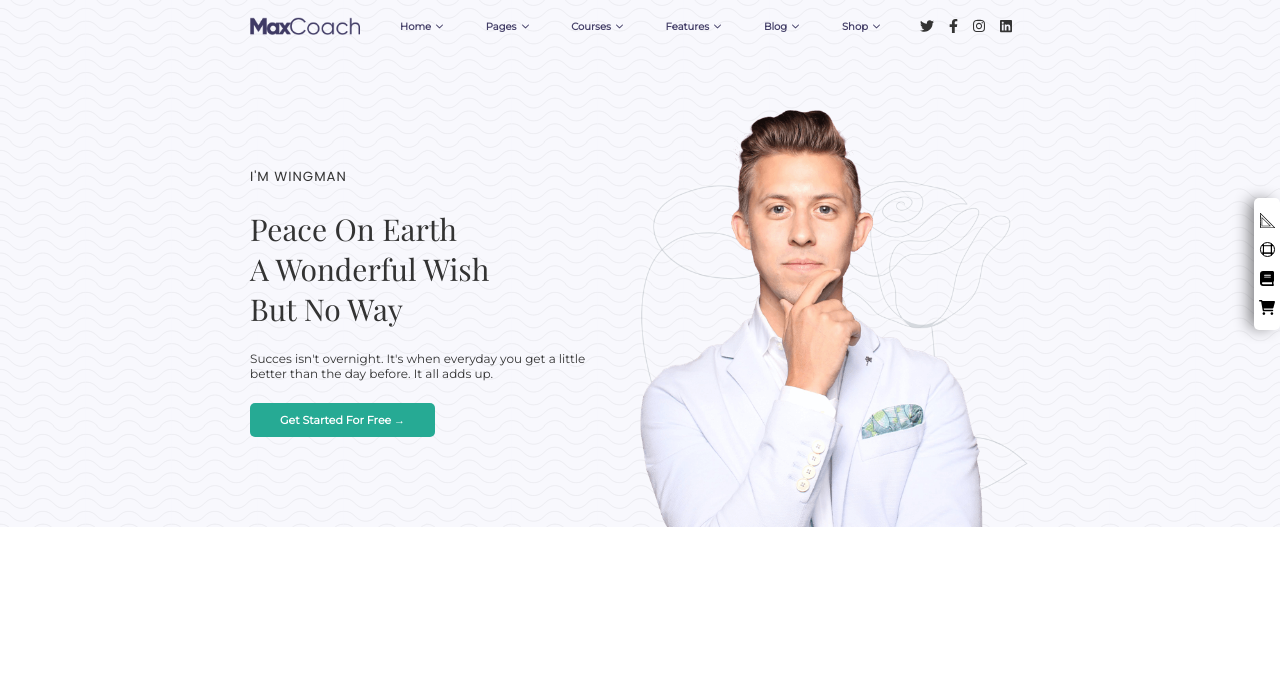
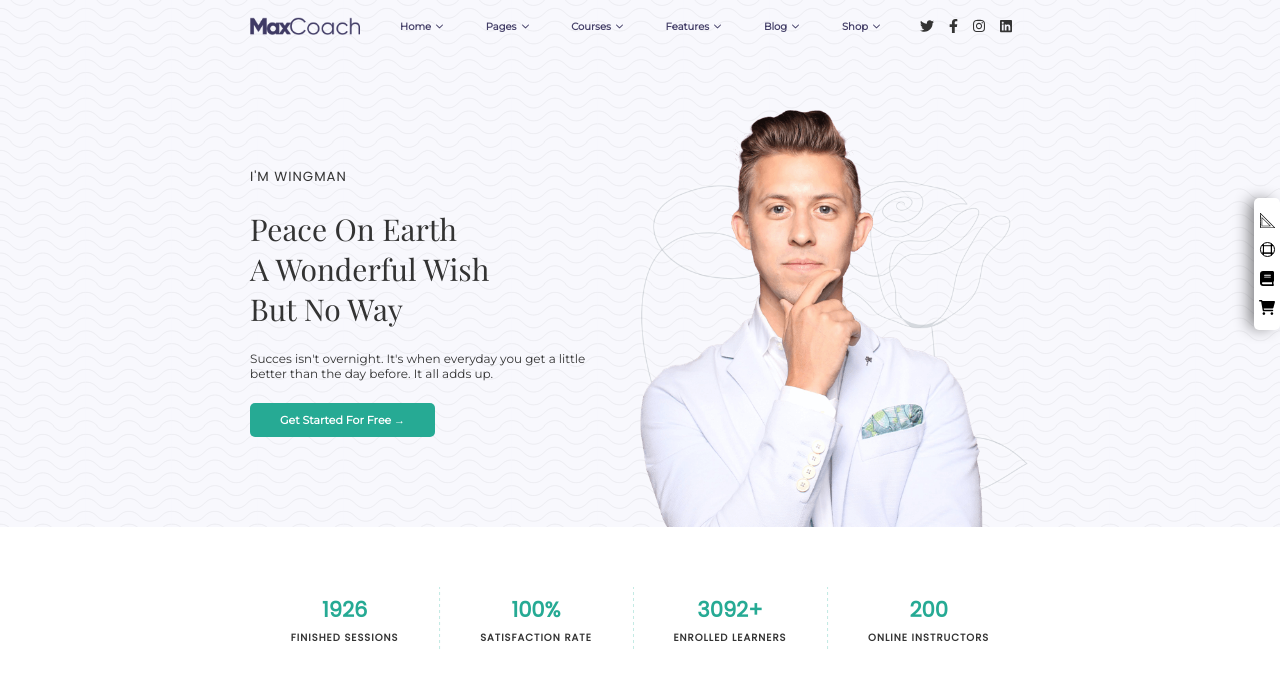
Before and after one commit to Miyka96/proj-html-vuejs, a Vue app: page / in a window 1280 px wide. Shown: the top 688 px of the page. Built offline with nearby package versions, Linux system fonts and the light colour scheme.

Commit message:
about me, statistics

```diff
--- a/src/components/AboutMe.vue
+++ b/src/components/AboutMe.vue
@@ -1,7 +1,19 @@
 <template>
   <section class="container-fluid">
     <div class="container">
-
+      <!-- statistiche -->
+      <div class="statistics">
+        <ul class="stat-ul">
+          <li class="stat-li" v-for="(el, i) in statistics" :key="i">
+            <div class="stat-num">{{ el.number }}</div>
+            <div class="stat-title">{{ el.title }}</div>
+          </li>
+        </ul>
+      </div>
+      <!-- about-me -->
+      <div class="about"></div>
+      <!-- sezione con video -->
+      <div class="video-section"></div>
     </div>
   </section>
 </template>
@@ -9,9 +21,68 @@
 <script>
 export default {
   name: "AboutMe",
-    }
+  data() {
+    return {
+      statistics: [
+        {
+          number: "1926",
+          title: "finished sessions",
+        },
+        {
+          number: "100%",
+          title: "satisfaction rate",
+        },
+        {
+          number: "3092+",
+          title: "enrolled learners",
+        },
+        {
+          number: "200",
+          title: "online instructors",
+        },
+      ],
+    };
+  },
+};
 </script>
 
 <style lang="scss" scoped>
+@import "../assets/scss/mixin.scss";
 
+.stat-ul {
+  display: flex;
+  align-items: center;
+  justify-content: space-between;
+  flex-wrap: wrap;
+  margin-top: 60px;
+  margin-bottom: 60px;
+}
+.stat-li:not(:first-of-type) {
+  background-image: url("../assets/img/background-pattern-grid-line-06.png");
+}
+
+.stat-li {
+  display: flex;
+  flex-direction: column;
+  align-items: center;
+  justify-content: center;
+  gap: 5px;
+  min-height: 65px;
+  font-family: $small-caps;
+  flex-grow: 1;
+
+  & .stat-num {
+    font-size: 21px;
+    color: $green-text;
+    font-weight: 600;
+  }
+
+  & .stat-title{
+    font-size: 10px;
+    letter-spacing: 1px;
+    text-transform: uppercase;
+    font-weight: 600;
+    color: $dark-text;
+  }
+}
 </style>
```
Lines whose indentation alone changed are shown as unchanged.
